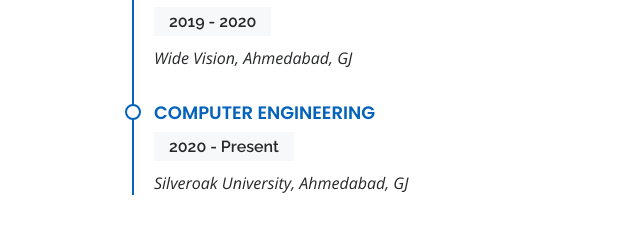
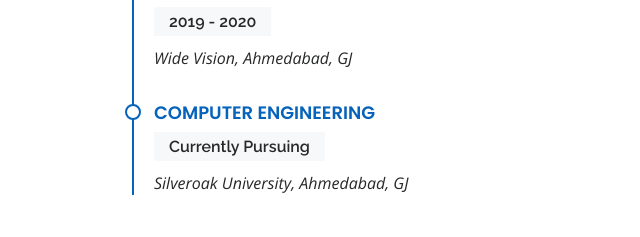
Before and after one commit to DeepPatel0702/Deep-Patel, a plain HTML site: page index.html in a window 1280 px wide. Shown: the part 2347-2584 px from the top of the page, 0-640 px from the left. Drawn offline with nearby package versions, Linux system fonts and the light colour scheme.

Commit message:
Update index.html

```diff
--- a/index.html
+++ b/index.html
@@ -190,7 +190,7 @@
             </div>
             <div class="resume-item">
               <h4>Computer Engineering</h4>
-              <h5>2020 - Present</h5>
+              <h5>Currently Pursuing</h5>
               <p><em>Silveroak University, Ahmedabad, GJ</em></p>
             </div>
           </div>
```
